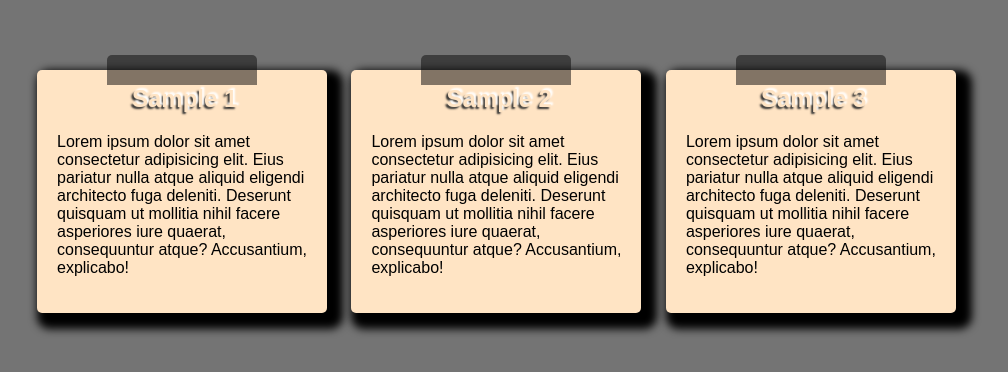
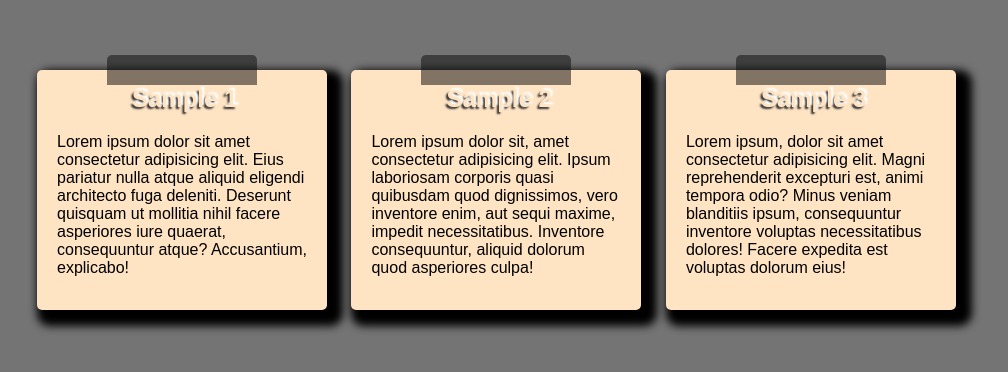
Before and after one commit to vzhylkova/pract3..1, a plain HTML site: page index.html in a window 1280 px wide. Shown: the whole page, without its empty margins (239-1247 px from the left). Drawn offline with Linux system fonts and the light colour scheme.

Commit message:
first commit

```diff
--- a/css/styles.css
+++ b/css/styles.css
@@ -11,6 +11,7 @@ body{
 {
     display: inline-block;
     width: 250px;
+    height: 200px;
     margin-bottom: 20px;
     margin-right: 20px;
     padding: 20px;
--- a/index.html
+++ b/index.html
@@ -14,15 +14,11 @@
         </div>
         <div class="block">
             <h2>Sample 2</h2>
-            <p>Lorem ipsum dolor sit amet consectetur adipisicing elit. Eius pariatur nulla atque aliquid eligendi architecto fuga
-            deleniti. Deserunt quisquam ut mollitia nihil facere asperiores iure quaerat, consequuntur atque? Accusantium,
-            explicabo!</p>
+            <p>Lorem ipsum dolor sit, amet consectetur adipisicing elit. Ipsum laboriosam corporis quasi quibusdam quod dignissimos, vero inventore enim, aut sequi maxime, impedit necessitatibus. Inventore consequuntur, aliquid dolorum quod asperiores culpa!</p>
         </div>
         <div class="block">
             <h2>Sample 3</h2>
-            <p>Lorem ipsum dolor sit amet consectetur adipisicing elit. Eius pariatur nulla atque aliquid eligendi architecto fuga
-            deleniti. Deserunt quisquam ut mollitia nihil facere asperiores iure quaerat, consequuntur atque? Accusantium,
-            explicabo!</p>
+            <p>Lorem ipsum, dolor sit amet consectetur adipisicing elit. Magni reprehenderit excepturi est, animi tempora odio? Minus veniam blanditiis ipsum, consequuntur inventore voluptas necessitatibus dolores! Facere expedita est voluptas dolorum eius!</p>
 
         </div>
     </div>
```
